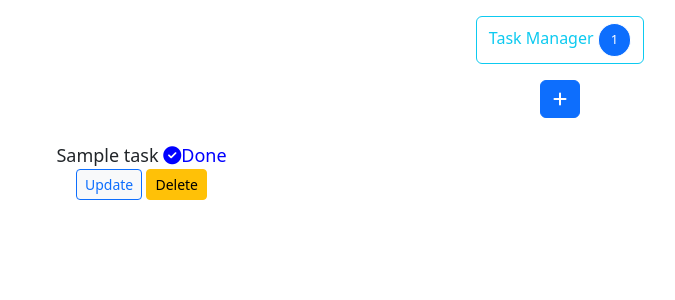
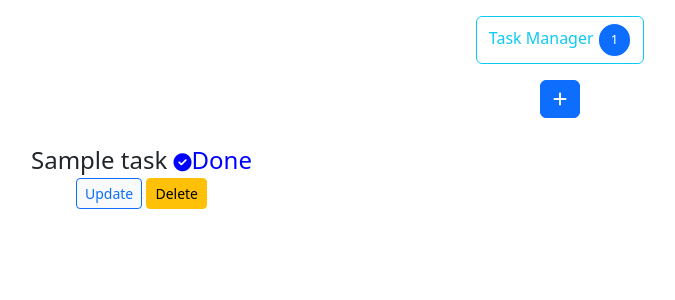
Before and after one commit to MalombaKevin/To-Do-App, a Django app: page / in a window 1280 px wide. Shown: the top 300 px of the page, without its empty margins (80-755 px from the left). Run offline with Django 4.2, Linux system fonts and the light colour scheme; tables that the repository leaves empty hold one stand-in row (values such as "Sample post"); some libraries are stand-ins or nearby versions.

Commit message:
fix bug :applicatin error

```diff
--- a/ToDoApp/templates/index.html
+++ b/ToDoApp/templates/index.html
@@ -70,12 +70,12 @@
                 <div class="col-md-3" align="center">
                     {% if task.complete == True %}
 
-                    <span style="font-size:large">{{task.title}} <span style="color:blue"><i class="fa-sharp fa-solid fa-circle-check"
+                    <span style="font-size:x-large">{{task.title}} <span style="color:blue"><i class="fa-sharp fa-solid fa-circle-check"
                                 style="font-size:large"></i>Done</span></span><br>
 
                     {%else%}
 
-                    <span style="font-size:large">{{task.title}} <span style="color:red"><i class="fa-regular fa-clock"
+                    <span style="font-size:x-large">{{task.title}} <span style="color:red"><i class="fa-regular fa-clock"
                                 style="font-size:large"></i></span></span><br>
                     {%endif%}
 
```
